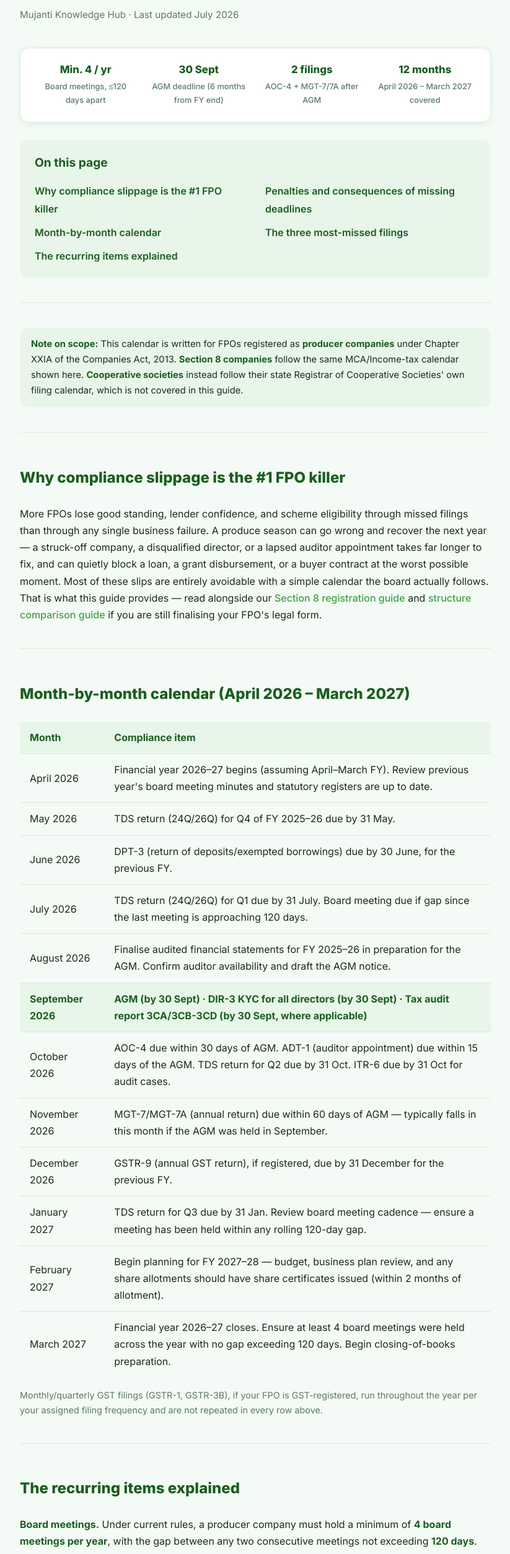
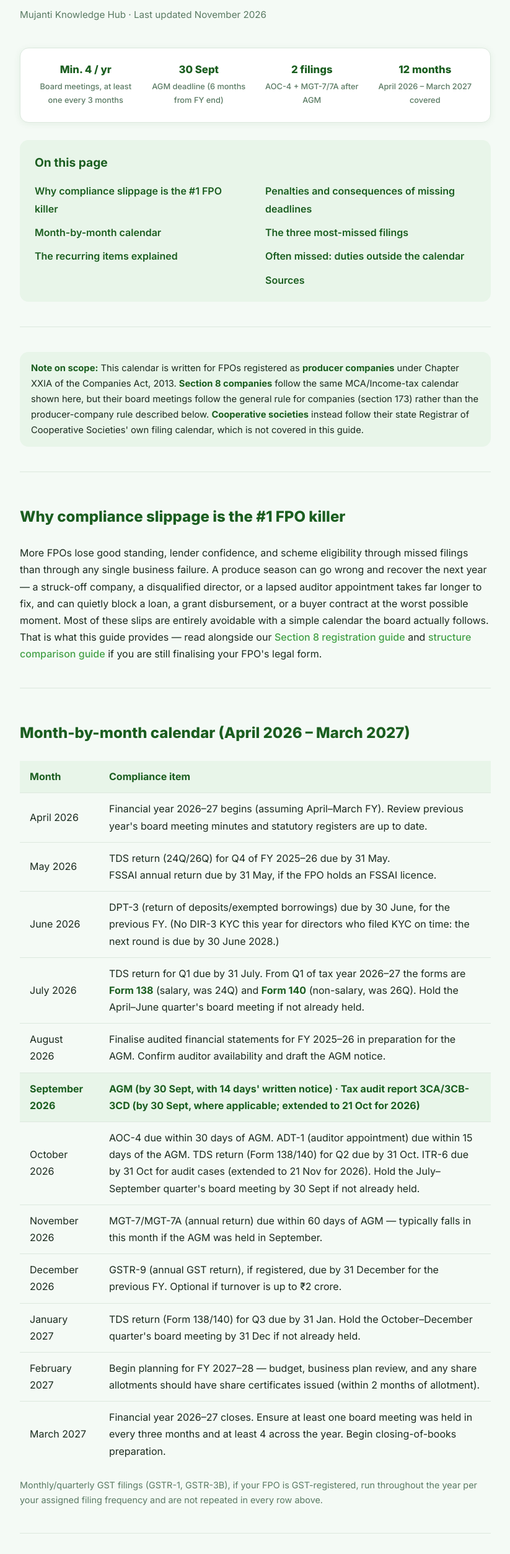
Before and after one commit to aradhya-web/mujanti, a plain HTML site: page knowledge/fpo-compliance-calendar.html in a window 1280 px wide. Shown: the part 247-2755 px from the top of the page at 62% size, without its empty margins (228-1051 px from the left). Drawn offline with nearby package versions, Linux system fonts and the light colour scheme.

Commit message:
Compliance calendar: correct DIR-3 KYC (every three years by 30 June), producer-company board meetings (s.378V), first AGM, TDS Forms 138/140, GSTR-9 optional to Rs 2 crore; add extensions note, often-missed duties and sources
Co-Authored-By: Claude Opus 5.5 <noreply@anthropic.com>

```diff
--- a/knowledge/fpo-compliance-calendar.html
+++ b/knowledge/fpo-compliance-calendar.html
@@ -504,12 +504,12 @@
 
       <h1>FPO annual compliance calendar 2026–27</h1>
 
-      <p class="byline">Mujanti Knowledge Hub · Last updated July 2026</p>
+      <p class="byline">Mujanti Knowledge Hub · Last updated November 2026</p>
 
       <div class="glance-card">
         <div class="glance-item">
           <div class="glance-value">Min. 4 / yr</div>
-          <div class="glance-label">Board meetings, ≤120 days apart</div>
+          <div class="glance-label">Board meetings, at least one every 3 months</div>
         </div>
         <div class="glance-item">
           <div class="glance-value">30 Sept</div>
@@ -533,12 +533,14 @@
           <li><a href="#recurring-items">The recurring items explained</a></li>
           <li><a href="#penalties">Penalties and consequences of missing deadlines</a></li>
           <li><a href="#most-missed">The three most-missed filings</a></li>
+          <li><a href="#often-missed">Often missed: duties outside the calendar</a></li>
+          <li><a href="#sources">Sources</a></li>
         </ul>
       </nav>
 
       <hr>
 
-      <p style="background:var(--soft);border-radius:var(--r-sm);padding:14px 18px;font-size:0.92rem;"><strong>Note on scope:</strong> This calendar is written for FPOs registered as <strong>producer companies</strong> under Chapter XXIA of the Companies Act, 2013. <strong>Section 8 companies</strong> follow the same MCA/Income-tax calendar shown here. <strong>Cooperative societies</strong> instead follow their state Registrar of Cooperative Societies' own filing calendar, which is not covered in this guide.</p>
+      <p style="background:var(--soft);border-radius:var(--r-sm);padding:14px 18px;font-size:0.92rem;"><strong>Note on scope:</strong> This calendar is written for FPOs registered as <strong>producer companies</strong> under Chapter XXIA of the Companies Act, 2013. <strong>Section 8 companies</strong> follow the same MCA/Income-tax calendar shown here, but their board meetings follow the general rule for companies (section 173) rather than the producer-company rule described below. <strong>Cooperative societies</strong> instead follow their state Registrar of Cooperative Societies' own filing calendar, which is not covered in this guide.</p>
 
       <hr>
 
@@ -561,15 +563,15 @@
         </tr>
         <tr>
           <td>May 2026</td>
-          <td>TDS return (24Q/26Q) for Q4 of FY 2025–26 due by 31 May.</td>
+          <td>TDS return (24Q/26Q) for Q4 of FY 2025–26 due by 31 May.<br>FSSAI annual return due by 31 May, if the FPO holds an FSSAI licence.</td>
         </tr>
         <tr>
           <td>June 2026</td>
-          <td>DPT-3 (return of deposits/exempted borrowings) due by 30 June, for the previous FY.</td>
+          <td>DPT-3 (return of deposits/exempted borrowings) due by 30 June, for the previous FY. (No DIR-3 KYC this year for directors who filed KYC on time: the next round is due by 30 June 2028.)</td>
         </tr>
         <tr>
           <td>July 2026</td>
-          <td>TDS return (24Q/26Q) for Q1 due by 31 July. Board meeting due if gap since the last meeting is approaching 120 days.</td>
+          <td>TDS return for Q1 due by 31 July. From Q1 of tax year 2026–27 the forms are <strong>Form 138</strong> (salary, was 24Q) and <strong>Form 140</strong> (non-salary, was 26Q). Hold the April–June quarter's board meeting if not already held.</td>
         </tr>
         <tr>
           <td>August 2026</td>
@@ -577,11 +579,11 @@
         </tr>
         <tr class="total-row">
           <td><strong>September 2026</strong></td>
-          <td><strong>AGM (by 30 Sept) · DIR-3 KYC for all directors (by 30 Sept) · Tax audit report 3CA/3CB-3CD (by 30 Sept, where applicable)</strong></td>
+          <td><strong>AGM (by 30 Sept, with 14 days' written notice) · Tax audit report 3CA/3CB-3CD (by 30 Sept, where applicable; extended to 21 Oct for 2026)</strong></td>
         </tr>
         <tr>
           <td>October 2026</td>
-          <td>AOC-4 due within 30 days of AGM. ADT-1 (auditor appointment) due within 15 days of the AGM. TDS return for Q2 due by 31 Oct. ITR-6 due by 31 Oct for audit cases.</td>
+          <td>AOC-4 due within 30 days of AGM. ADT-1 (auditor appointment) due within 15 days of the AGM. TDS return (Form 138/140) for Q2 due by 31 Oct. ITR-6 due by 31 Oct for audit cases (extended to 21 Nov for 2026). Hold the July–September quarter's board meeting by 30 Sept if not already held.</td>
         </tr>
         <tr>
           <td>November 2026</td>
@@ -589,11 +591,11 @@
         </tr>
         <tr>
           <td>December 2026</td>
-          <td>GSTR-9 (annual GST return), if registered, due by 31 December for the previous FY.</td>
+          <td>GSTR-9 (annual GST return), if registered, due by 31 December for the previous FY. Optional if turnover is up to ₹2 crore.</td>
         </tr>
         <tr>
           <td>January 2027</td>
-          <td>TDS return for Q3 due by 31 Jan. Review board meeting cadence — ensure a meeting has been held within any rolling 120-day gap.</td>
+          <td>TDS return (Form 138/140) for Q3 due by 31 Jan. Hold the October–December quarter's board meeting by 31 Dec if not already held.</td>
         </tr>
         <tr>
           <td>February 2027</td>
@@ -601,7 +603,7 @@
         </tr>
         <tr>
           <td>March 2027</td>
-          <td>Financial year 2026–27 closes. Ensure at least 4 board meetings were held across the year with no gap exceeding 120 days. Begin closing-of-books preparation.</td>
+          <td>Financial year 2026–27 closes. Ensure at least one board meeting was held in every three months and at least 4 across the year. Begin closing-of-books preparation.</td>
         </tr>
       </table>
 
@@ -611,21 +613,23 @@
 
       <h2 id="recurring-items">The recurring items explained</h2>
 
-      <p><strong>Board meetings.</strong> Under current rules, a producer company must hold a minimum of <strong>4 board meetings per year</strong>, with the gap between any two consecutive meetings not exceeding <strong>120 days</strong>. Spacing these roughly one per quarter is the simplest way to stay compliant without needing to track exact day-counts.</p>
+      <p><strong>Board meetings.</strong> A producer company must hold at least <strong>one board meeting in every three months</strong> and at least <strong>4 board meetings a year</strong> (section 378V). The quorum is <strong>one-third of the directors, with a minimum of 3</strong>. The "no more than 120 days between meetings" rule often quoted is section 173, which applies to ordinary companies, not producer companies. One meeting each quarter (April–June, July–September, October–December, January–March) keeps you within the rule.</p>
 
-      <p><strong>AGM.</strong> The Annual General Meeting must be held within <strong>6 months of the financial year end</strong> — by 30 September for an April–March FY. A company's very first AGM has a longer window: within <strong>9 months</strong> of the end of its first financial year.</p>
+      <p><strong>AGM.</strong> A producer company must hold its <strong>first AGM within 90 days of incorporation</strong> (section 378ZA(2)). After that, each AGM must be held within <strong>6 months of the financial year end</strong> — by 30 September for an April–March FY — and not more than <strong>15 months</strong> may pass between one AGM and the next. Members must get at least <strong>14 days' written notice</strong>.</p>
 
       <p><strong>AOC-4 and MGT-7/MGT-7A.</strong> After the AGM, <strong>AOC-4</strong> (filing the financial statements) is due within <strong>30 days</strong>, and <strong>MGT-7 or MGT-7A</strong> (the annual return) is due within <strong>60 days</strong> of the AGM.</p>
 
-      <p><strong>DIR-3 KYC.</strong> Every director with a DIN must complete DIR-3 KYC annually, by <strong>30 September</strong>, regardless of whether their details have changed.</p>
+      <p><strong>DIR-3 KYC.</strong> Since 31 March 2026, directors with a DIN file DIR-3 KYC <strong>once every three financial years, by 30 June</strong> (Companies (Appointment and Qualification of Directors) Amendment Rules 2025, G.S.R. 943(E)). Directors whose KYC is up to date next file by <strong>30 June 2028</strong>. A change of mobile number, email or address is no longer left for the next KYC: it must be updated separately when it happens.</p>
 
       <p><strong>DPT-3.</strong> This return, covering deposits and certain exempted borrowings, is due by <strong>30 June</strong> each year.</p>
 
       <p><strong>ADT-1.</strong> When an auditor is appointed or reappointed at the AGM, Form ADT-1 must be filed within <strong>15 days</strong> of that AGM.</p>
 
-      <p><strong>Income tax and TDS.</strong> <strong>ITR-6</strong> is due by <strong>31 October</strong> for companies subject to audit, with the tax audit report (Form 3CA/3CB and 3CD) due by <strong>30 September</strong> where a tax audit applies. TDS returns (Forms 24Q/26Q) are filed quarterly, by <strong>31 July, 31 October, 31 January, and 31 May</strong>.</p>
+      <p><strong>Income tax and TDS.</strong> <strong>ITR-6</strong> is due by <strong>31 October</strong> for companies subject to audit, with the tax audit report (Form 3CA/3CB and 3CD) due by <strong>30 September</strong> where a tax audit applies. TDS returns are filed quarterly, by <strong>31 July, 31 October, 31 January, and 31 May</strong>. From Q1 of tax year 2026–27, under the Income-tax Act 2025, the forms are <strong>Form 138</strong> (salary, was 24Q) and <strong>Form 140</strong> (non-salary, was 26Q); the Q4 2025–26 return due 31 May 2026 was still filed on 24Q/26Q.</p>
 
-      <p><strong>GST.</strong> If your FPO is GST-registered, <strong>GSTR-1</strong> and <strong>GSTR-3B</strong> are filed monthly or quarterly depending on turnover and the scheme you're registered under, and the annual return <strong>GSTR-9</strong> is due by <strong>31 December</strong>.</p>
+      <p><strong>GST.</strong> If your FPO is GST-registered, <strong>GSTR-1</strong> and <strong>GSTR-3B</strong> are filed monthly or quarterly depending on turnover and the scheme you're registered under, and the annual return <strong>GSTR-9</strong> is due by <strong>31 December</strong>. GSTR-9 is <strong>optional for turnover up to ₹2 crore</strong> (Notification 15/2025-CT).</p>
+
+      <p><strong>Extensions.</strong> The government often extends due dates. For 2026–27, for example, the CBDT extended the tax audit report to <strong>21 October 2026</strong> and the ITR for audit cases to <strong>21 November 2026</strong>. Confirm the current date on the MCA, Income Tax and GST portals before you file.</p>
 
       <p><strong>Registers, minutes, and share certificates.</strong> Statutory registers (of members, directors, charges) and minutes books should be updated continuously, not reconstructed at year-end. Share certificates must be issued within <strong>2 months</strong> of allotment — a common gap when new farmer-members are onboarded mid-year and certificate issuance is deferred indefinitely.</p>
 
@@ -642,8 +646,8 @@
       <h2 id="most-missed">The three most-missed filings</h2>
 
       <div class="warning-card">
-        <p class="warning-title">⚠ DIR-3 KYC for directors who "haven't changed anything"</p>
-        <p style="margin-bottom:0;">Directors often assume that if their address, phone, or email hasn't changed since last year, no fresh KYC filing is needed. It is an annual requirement regardless of whether details changed. Missing the 30 September deadline deactivates the DIN and can silently block filings that need that director's signature weeks later.</p>
+        <p class="warning-title">⚠ DIR-3 KYC: the new three-year cycle, and changed details</p>
+        <p style="margin-bottom:0;">DIR-3 KYC is now filed once every three financial years, by 30 June (next due 30 June 2028 for directors who are up to date). Directors easily forget a filing that comes round so rarely, and a changed mobile number, email or address must now be updated separately when it changes. A missed KYC deactivates the DIN and can silently block filings that need that director's signature weeks later.</p>
       </div>
 
       <div class="warning-card">
@@ -656,6 +660,15 @@
         <p style="margin-bottom:0;">Because AOC-4 and MGT-7/MGT-7A deadlines count from the actual AGM date — not from the financial year end — an AGM held late (even within the permitted window) pushes every downstream deadline with it. Boards that use 30 September as a fixed reference point for AOC-4/MGT-7, instead of their own actual AGM date, frequently miscalculate and file late.</p>
       </div>
 
+      <h2 id="often-missed">Often missed: duties outside the calendar</h2>
+
+      <ul>
+        <li><strong>Internal audit.</strong> A producer company must have its accounts internally audited by a chartered accountant at the intervals its articles set (section 378ZF), in addition to the statutory audit.</li>
+        <li><strong>Whole-time company secretary.</strong> Once average annual turnover has exceeded <strong>₹5 crore</strong> over three consecutive financial years, a producer company must appoint a whole-time company secretary (section 378X).</li>
+        <li><strong>Licence renewals.</strong> Input and trade licences lapse if not renewed in time. A seed dealer licence, for example, is valid for <strong>5 years</strong>. Keep a list of every licence with its expiry date.</li>
+        <li><strong>FSSAI annual return.</strong> FPOs holding an FSSAI licence file the annual return by <strong>31 May</strong> each year for the previous year.</li>
+      </ul>
+
       <hr>
 
       <div class="cta-card">
@@ -664,7 +677,17 @@
         <a href="../index.html#contact" class="cta-button">Book a free 30-minute consultation</a>
       </div>
 
-      <p style="font-size: 0.9rem; color: var(--muted); margin-top: 2.5em;"><em>This calendar reflects standard Companies Act, 2013 and Income-tax Act filing deadlines as commonly applied to producer companies and Section 8 companies, as understood as of July 2026. Exact due dates, late fees, and applicability (for example, tax audit thresholds or GST filing frequency) depend on your FPO's specific turnover, structure, and any government extensions notified during the year. Always verify current deadlines and fee schedules with your company secretary, chartered accountant, or the MCA/Income Tax/GST portals before relying on this calendar.</em></p>
+      <p style="font-size: 0.9rem; color: var(--muted); margin-top: 2.5em;"><em>This calendar reflects standard Companies Act, 2013 and Income-tax Act filing deadlines as commonly applied to producer companies and Section 8 companies, as understood as of November 2026. Exact due dates, late fees, and applicability (for example, tax audit thresholds or GST filing frequency) depend on your FPO's specific turnover, structure, and any government extensions notified during the year. Always verify current deadlines and fee schedules with your company secretary, chartered accountant, or the MCA/Income Tax/GST portals before relying on this calendar.</em></p>
+
+      <h2 id="sources">Sources</h2>
+
+      <ul style="font-size:0.92rem;">
+        <li>Companies Act, 2013, Chapter XXIA (producer companies): sections 378V (board meetings and quorum), 378X (whole-time secretary), 378ZA (general meetings) and 378ZF (internal audit); section 173 (board meetings of other companies).</li>
+        <li>Companies (Appointment and Qualification of Directors) Amendment Rules 2025, G.S.R. 943(E): DIR-3 KYC every three years. Summary by ICAI: <a href="https://www.icai.org/post/clcgc-director-kyc-compliance-02012026" rel="noopener">Director KYC compliance (ICAI)</a>.</li>
+        <li>Income-tax Act, 2025 and rules: Forms 138 and 140 for quarterly TDS returns from tax year 2026–27; CBDT extensions of the tax audit report and audit-case ITR dates for 2026.</li>
+        <li>CGST Notification 15/2025-Central Tax: GSTR-9 optional for turnover up to ₹2 crore.</li>
+        <li>Food Safety and Standards (Licensing and Registration of Food Businesses) Regulations: annual return by 31 May. Seeds (Control) Order, 1983: dealer licence validity.</li>
+      </ul>
 
       <hr>
 
```
